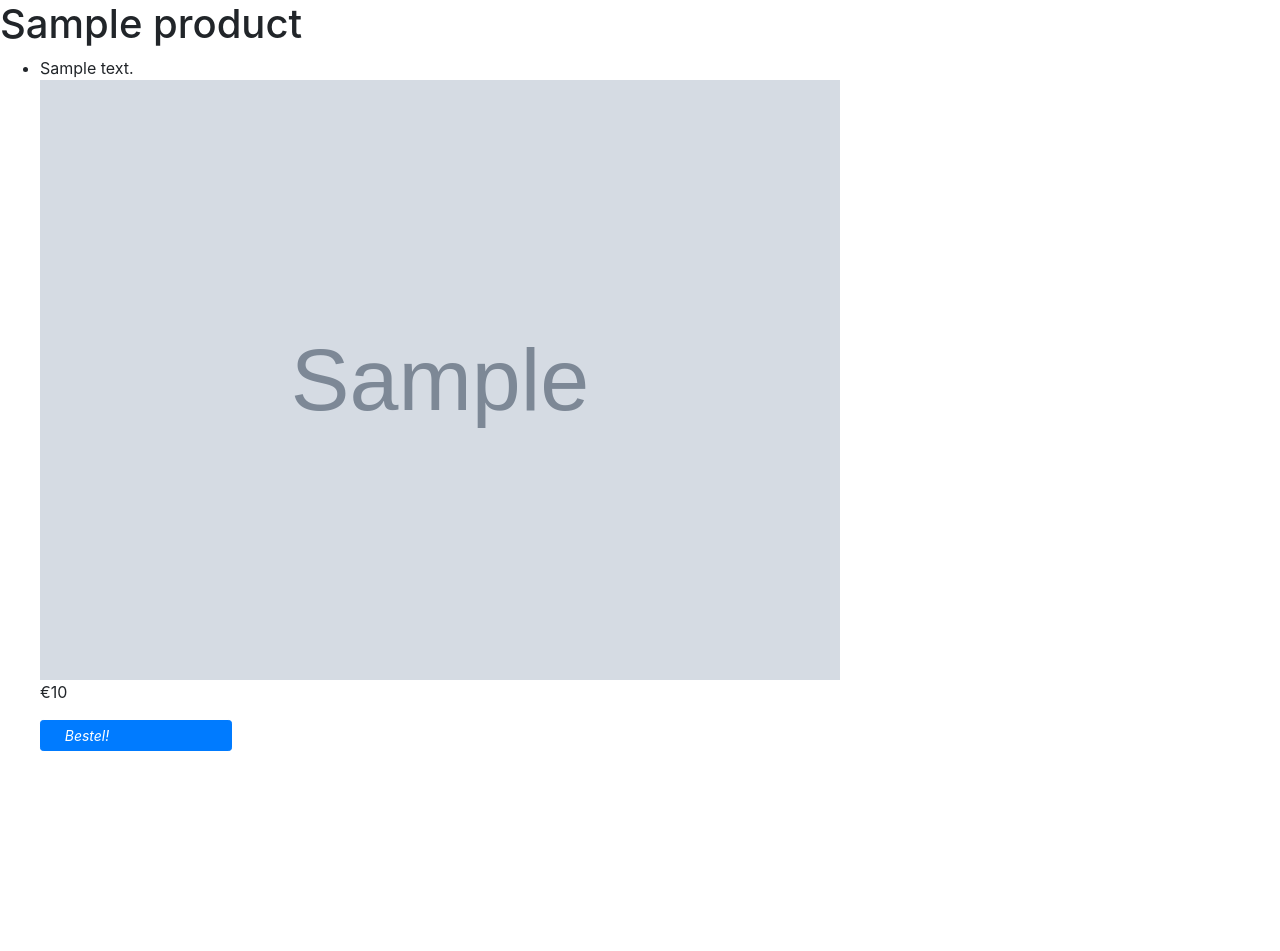
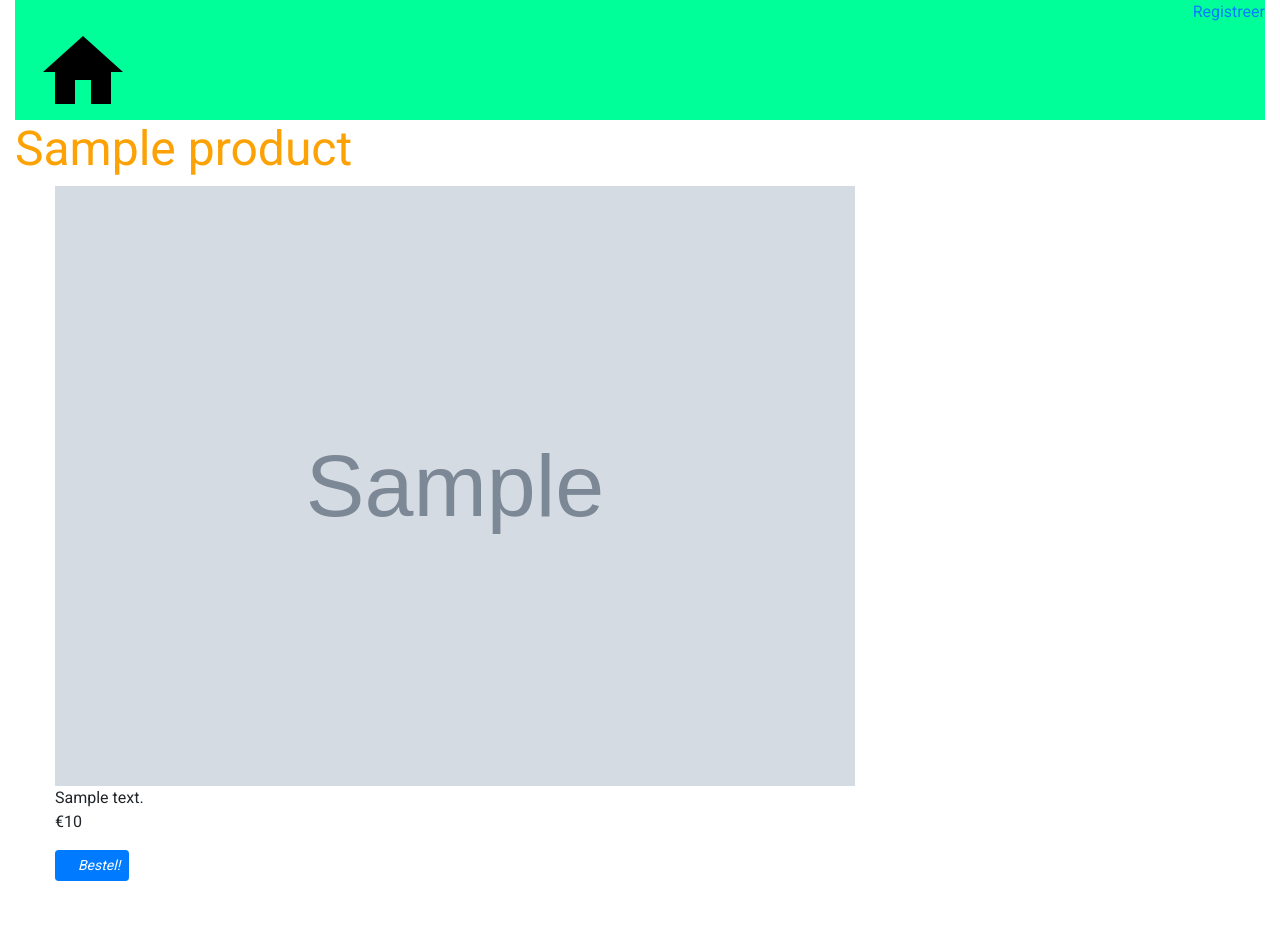
Before and after one commit to MichielVleeming/weshop_programmeren2_, a Django app: template webshop/products/templates/products/detail.html in a window 1280 px wide. Before the commit the page ends 751 px from the top, so only its background shows below. Run offline with Django 3.2, Linux system fonts and the light colour scheme; the template is opened without the code that fills it: most values are stand-ins (such as "Sample title", 1, 10 or a date in 2020); grey boxes marked "Sample" are stand-in pictures; some libraries are stand-ins or nearby versions.

Commit message:
Added some items + CSS

```diff
--- /dev/null
+++ b/webshop/assets/css/styles.css
@@ -0,0 +1,37 @@
+.banner {
+    background-color: #00ff99;
+}
+.home-button{
+    padding-left: 20px;
+}
+.register {
+    text-align: right;
+}
+.index-standard{
+    position: relative;
+    border: 3px solid green;
+}
+.index-product{
+
+}
+
+.product {
+    margin-bottom: 70px;
+}
+
+.product h1 a, .product h1 a:visited {
+    color: #000000;
+}
+.page-header h1, .page-header h1 a, .page-header h1 a:visited, .page-header h1 a:active {
+    font-size: 36pt;
+    text-decoration: none;
+}
+h1 {
+    color: #FCA205;
+    font-family: 'Roboto', sans-serif;
+}
+body {
+    padding-left: 15px;
+    padding-right: 15px;
+    font-family: 'Roboto', sans-serif;
+}
--- a/webshop/assets/styles.css
+++ /dev/null
@@ -1,3 +0,0 @@
-body{
-    background:blue;
-}
--- a/webshop/products/templates/base/base.html
+++ b/webshop/products/templates/base/base.html
@@ -1,18 +1,45 @@
 <!doctype html>
+{% load static %}
+<link href="https://fonts.googleapis.com/css?family=Roboto" rel="stylesheet">
 <html lang="en">
+<head>
+
+
     <head>
         <!-- Required meta tags -->
         <meta charset="utf-8">
         <meta name="viewport" content="width=device-width, initial-scale=1, shrink-to-fit=no">
 
         <!-- Bootstrap CSS -->
-    <link rel="stylesheet" href="https://maxcdn.bootstrapcdn.com/bootstrap/4.0.0/css/bootstrap.min.css" integrity="sha384-Gn5384xqQ1aoWXA+058RXPxPg6fy4IWvTNh0E263XmFcJlSAwiGgFAW/dAiS6JXm" crossorigin="anonymous">
+        <link rel="stylesheet" href="https://maxcdn.bootstrapcdn.com/bootstrap/4.0.0/css/bootstrap.min.css"
+              integrity="sha384-Gn5384xqQ1aoWXA+058RXPxPg6fy4IWvTNh0E263XmFcJlSAwiGgFAW/dAiS6JXm"
+              crossorigin="anonymous">
+
+        <link rel="stylesheet" href="{% static 'css/styles.css' %}">
 
         <!-- Optional JavaScript -->
         <!-- jQuery first, then Popper.js, then Bootstrap JS -->
-    <script src="https://code.jquery.com/jquery-3.2.1.slim.min.js" integrity="sha384-KJ3o2DKtIkvYIK3UENzmM7KCkRr/rE9/Qpg6aAZGJwFDMVNA/GpGFF93hXpG5KkN" crossorigin="anonymous"></script>
-    <script src="https://cdnjs.cloudflare.com/ajax/libs/popper.js/1.12.9/umd/popper.min.js" integrity="sha384-ApNbgh9B+Y1QKtv3Rn7W3mgPxhU9K/ScQsAP7hUibX39j7fakFPskvXusvfa0b4Q" crossorigin="anonymous"></script>
-    <script src="https://maxcdn.bootstrapcdn.com/bootstrap/4.0.0/js/bootstrap.min.js" integrity="sha384-JZR6Spejh4U02d8jOt6vLEHfe/JQGiRRSQQxSfFWpi1MquVdAyjUar5+76PVCmYl" crossorigin="anonymous"></script>
+        <script src="https://code.jquery.com/jquery-3.2.1.slim.min.js"
+                integrity="sha384-KJ3o2DKtIkvYIK3UENzmM7KCkRr/rE9/Qpg6aAZGJwFDMVNA/GpGFF93hXpG5KkN"
+                crossorigin="anonymous"></script>
+        <script src="https://cdnjs.cloudflare.com/ajax/libs/popper.js/1.12.9/umd/popper.min.js"
+                integrity="sha384-ApNbgh9B+Y1QKtv3Rn7W3mgPxhU9K/ScQsAP7hUibX39j7fakFPskvXusvfa0b4Q"
+                crossorigin="anonymous"></script>
+        <script src="https://maxcdn.bootstrapcdn.com/bootstrap/4.0.0/js/bootstrap.min.js"
+                integrity="sha384-JZR6Spejh4U02d8jOt6vLEHfe/JQGiRRSQQxSfFWpi1MquVdAyjUar5+76PVCmYl"
+                crossorigin="anonymous"></script>
+        <div class="banner">
+            <div class="register">
+                <a href="../../user/">Registreer</a>
+            </div>
+            <div class="home-button">
+                <a href="../../products/"><img src="../../media/ic_home_black_48dp_2x.png"></a>
+            </div>
+
+
+        </div>
+
+
     </head>
 <body>
 {% block content %}
--- a/webshop/products/templates/products/detail.html
+++ b/webshop/products/templates/products/detail.html
@@ -1,17 +1,26 @@
 {% extends '../base/base.html' %}
-{% load static %}
 {% block content %}
+<div class="page-header">
     <h1>{{ product.product_name }}</h1>
+</div>
+<div class="product">
+    <body>
     <ul>
-    <li>{{product.product_description}}</li>
+        <div class="detail-image">
             <img src="../../media/{{ product.image }}" height="600px">
+        </div>
+        <div class="detail-description">
+            {{product.product_description}}
+        </div>
+        <div class="detail-price">
             <p>&euro;{{ product.price }}</p>
-    <button type="button" class="btn btn-sm btn-primary" data-toggle="modal"
-            data-target="#buy{{ product.pk }}">
+        </div>
+        <div class="detail-order">
+            <button type="button" class="btn btn-sm btn-primary">
                     <i class="fa fa-eye" aria-hidden="true">Bestel!</i>
-
             </button>
-    {% include "detail/product_buy_modals.html" %}
+        </div>
     </ul>
-
+    </body>
+</div>
 {% endblock %}
```
Also changed, not shown: webshop/products/templates/products/index.html (+10 -8 lines), webshop/products/templates/products/product_buy_modals.html (added, +28 -0 lines), webshop/assets/media/282190.jpg (added), webshop/assets/media/564314.png (added), webshop/assets/media/658244.png (added), webshop/assets/media/ic_home_black_48dp_2x.png (added), webshop/db.sqlite3. Lines whose indentation alone changed are shown as unchanged.
